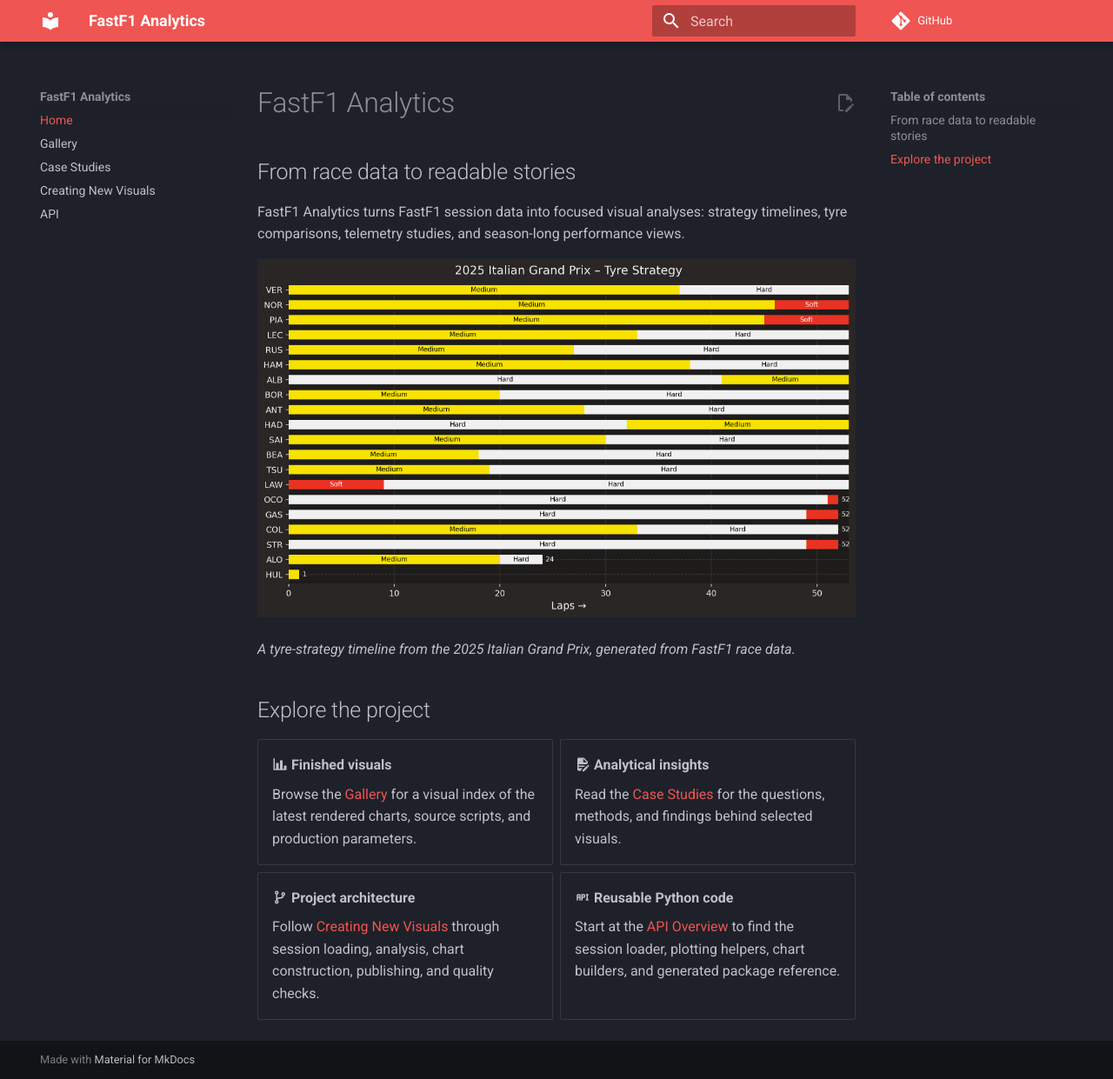
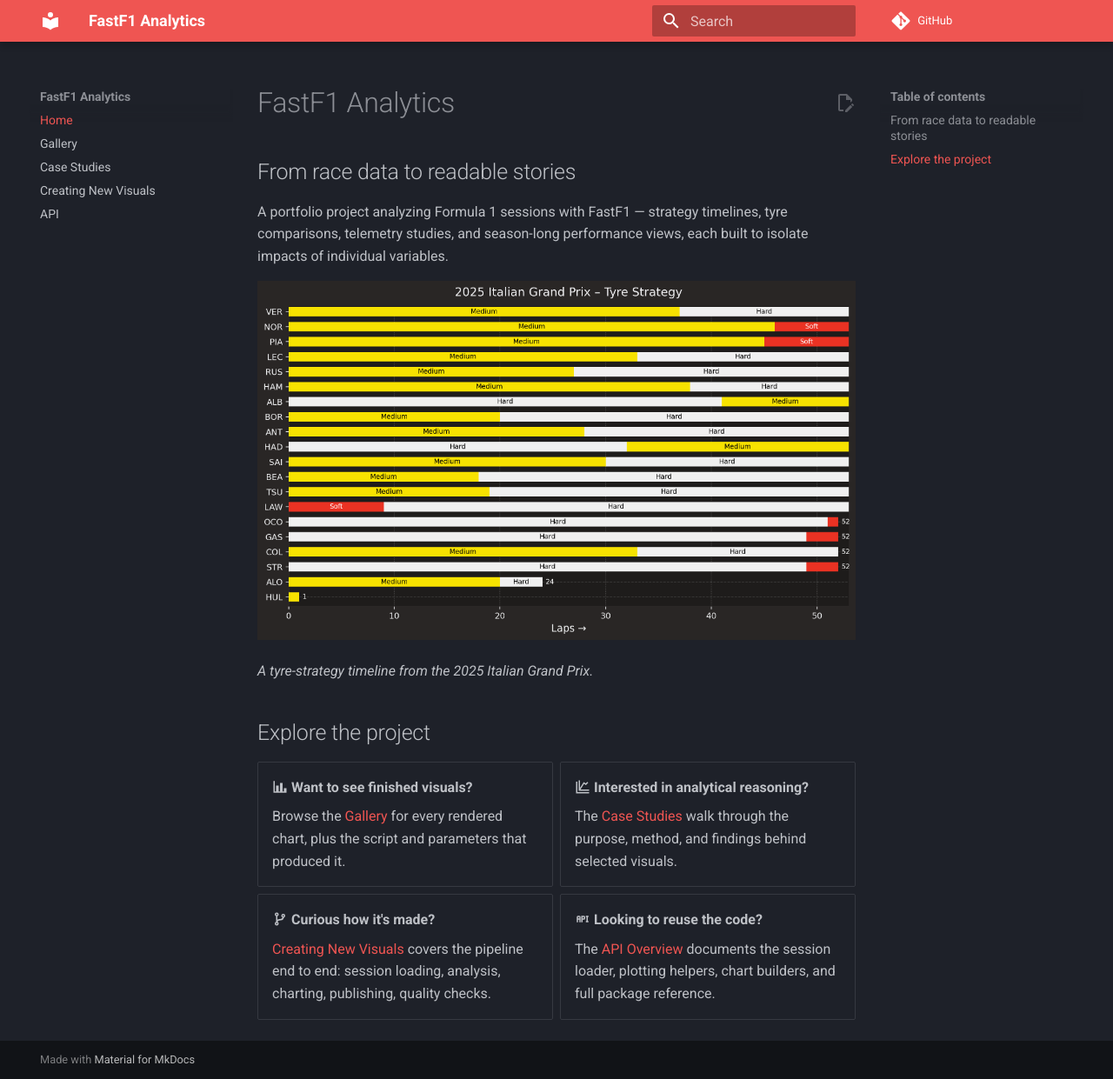
Before and after one commit to kody-sherritze/fastf1_analytics, an MkDocs documentation site: the page built from docs/index.md, in a window 1280 px wide and 1241 px high. Shown: the whole window at 87% size. Built offline with MkDocs 1.6.1 and Material for MkDocs 9.7.7, drawn with Linux system fonts in a browser that asks for light colours; comment, search, counter and statistics services are not loaded.

Commit message:
refactor(docs): enhance clarity and consistency in index.md content

```diff
--- a/docs/index.md
+++ b/docs/index.md
@@ -4,32 +4,32 @@
 
 ## From race data to readable stories
 
-FastF1 Analytics turns FastF1 session data into focused visual analyses: strategy timelines, tyre comparisons, telemetry studies, and season-long performance views.
+A portfolio project analyzing Formula 1 sessions with FastF1 — strategy timelines, tyre comparisons, telemetry studies, and season-long performance views, each built to isolate impacts of individual variables.
 
 </div>
 
 ![2025 Italian Grand Prix tyre strategy](assets/gallery/2025-italian-gp-tyre-strategy.png){ loading=lazy }
 
-_A tyre-strategy timeline from the 2025 Italian Grand Prix, generated from FastF1 race data._
+_A tyre-strategy timeline from the 2025 Italian Grand Prix._
 
 ## Explore the project
 
 <div class="grid cards" markdown>
 
-- :material-chart-bar: **Finished visuals**
+- :material-chart-bar: **Want to see finished visuals?**
 
-	Browse the [Gallery](gallery/index.md) for a visual index of the latest rendered charts, source scripts, and production parameters.
+	Browse the [Gallery](gallery/index.md) for every rendered chart, plus the script and parameters that produced it.
 
-- :material-file-document-edit: **Analytical insights**
+- :material-chart-multiple: **Interested in analytical reasoning?**
 
-	Read the [Case Studies](case-studies/index.md) for the questions, methods, and findings behind selected visuals.
+	The [Case Studies](case-studies/index.md) walk through the purpose, method, and findings behind selected visuals.
 
-- :material-source-branch: **Project architecture**
+- :material-source-branch: **Curious how it's made?**
 
-	Follow [Creating New Visuals](creating-new-visuals/index.md) through session loading, analysis, chart construction, publishing, and quality checks.
+	[Creating New Visuals](creating-new-visuals/index.md) covers the pipeline end to end: session loading, analysis, charting, publishing, quality checks.
 
-- :material-api: **Reusable Python code**
+- :material-api: **Looking to reuse the code?**
 
-	Start at the [API Overview](api/index.md) to find the session loader, plotting helpers, chart builders, and generated package reference.
+	The [API Overview](api/index.md) documents the session loader, plotting helpers, chart builders, and full package reference.
 
 </div>
```
